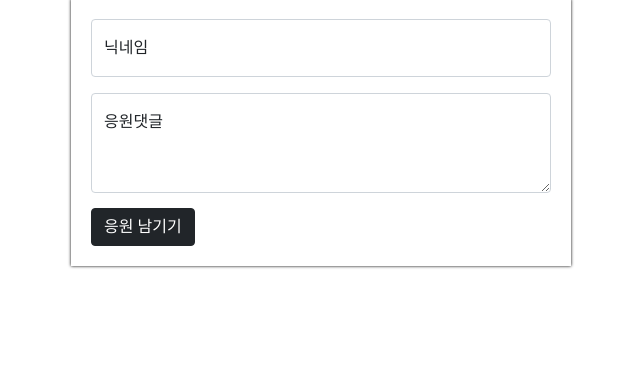
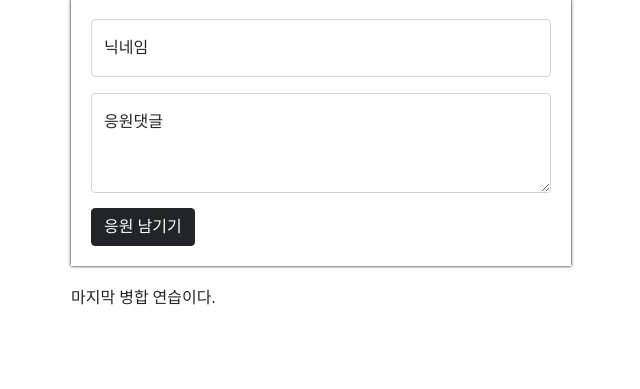
Before and after one commit to hyeonjun4460/personal-repository, a Flask app: page / in a window 1280 px wide. Shown: the part 321-710 px from the top of the page, without its empty margins (319-959 px from the left). Run offline with Flask 2, Linux system fonts and the light colour scheme; data that the repository does not hold is empty.

Commit message:
merge practice
merge 연습을 위해  main branch에 text add

```diff
--- a/homework/templates/index.html
+++ b/homework/templates/index.html
@@ -135,6 +135,7 @@
         <button onclick="save_comment()" type="button" class="btn btn-dark">응원 남기기</button>
     </div>
     <div class="mycards" id="comment-list">
+        <p>마지막 병합 연습이다.</p>
     </div>
 </body>
 
```
